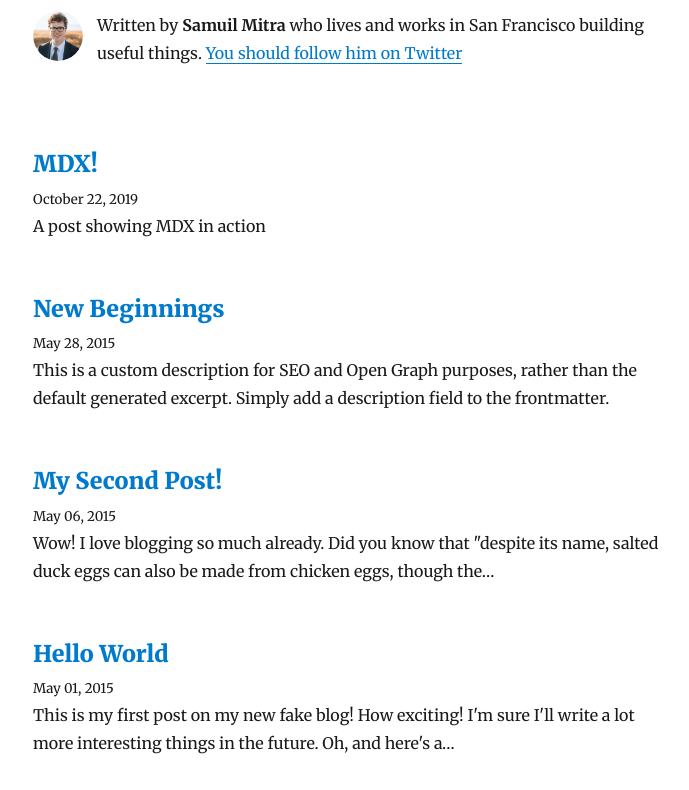
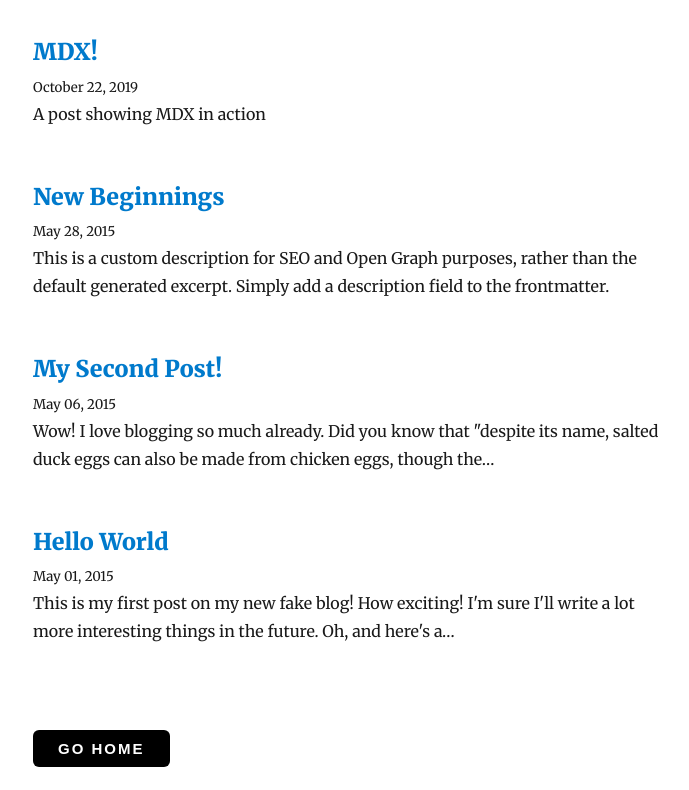
Before and after one commit to mitraSam/blog, a Gatsby site: page /blog in a window 1280 px wide. Shown: the part 84-874 px from the top of the page, without its empty margins (292-981 px from the left). Built offline with nearby package versions, Linux system fonts and the light colour scheme; Gatsby itself is replaced by a stand-in of ours; some packages are replaced by stand-ins of ours.

Commit message:
refactor bio component

```diff
--- a/src/components/bio.js
+++ b/src/components/bio.js
@@ -6,67 +6,14 @@
  */
 
 import React from "react"
-import { StaticQuery, graphql } from "gatsby"
-import Image from "gatsby-image"
 import styled from "styled-components"
 
 import { rhythm } from "../utils/typography"
 
-function Bio() {
-  return (
-    <StaticQuery
-      query={bioQuery}
-      render={data => {
-        const { author, social } = data.site.siteMetadata
-        return (
-          <Container>
-            <Image
-              fixed={data.avatar.childImageSharp.fixed}
-              alt={author}
-              style={{
-                marginRight: rhythm(1 / 2),
-                marginBottom: 0,
-                minWidth: 50,
-                borderRadius: `100%`,
-              }}
-              imgStyle={{
-                borderRadius: `50%`,
-              }}
-            />
-            <p>
-              Written by <strong>{author}</strong> who lives and works in San
-              Francisco building useful things.
-              {` `}
-              <a href={`https://twitter.com/${social.twitter}`}>
-                You should follow him on Twitter
-              </a>
-            </p>
-          </Container>
-        )
-      }}
-    />
-  )
+function Bio(){
+    return <div></div>
 }
 
-const bioQuery = graphql`
-  query BioQuery {
-    avatar: file(absolutePath: { regex: "/profile-pic.jpg/" }) {
-      childImageSharp {
-        fixed(width: 50, height: 50) {
-          ...GatsbyImageSharpFixed
-        }
-      }
-    }
-    site {
-      siteMetadata {
-        author
-        social {
-          twitter
-        }
-      }
-    }
-  }
-`
 
 const Container = styled.div`
   display: flex;
```
